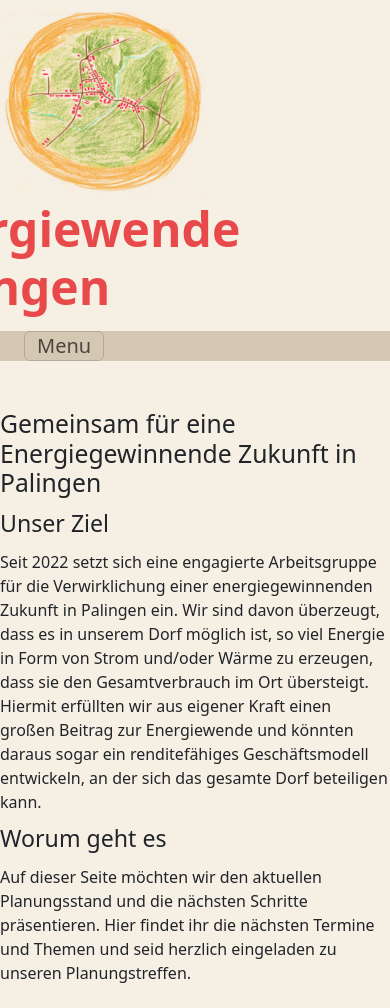
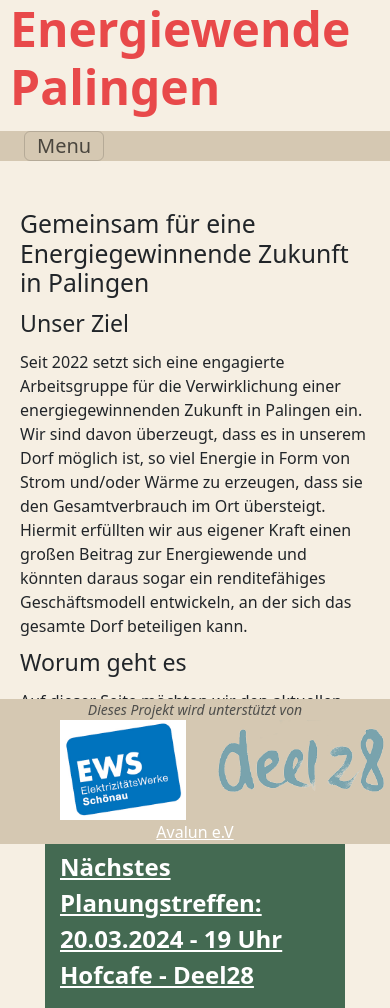
Before and after one commit to energiewende-palingen/website, an Eleventy site: page src/index.html in a window 390 px wide. Shown: the top 1008 px of the page. Built offline with nearby package versions, Linux system fonts and the light colour scheme; Eleventy itself is replaced by a stand-in of ours; files that its build step writes are made by us from their sources; what common-tags would draw is missing.

Commit message:
add supporter, better mobile support

```diff
--- /dev/null
+++ b/src/_includes/footer.html
@@ -0,0 +1,16 @@
+<div class="clear"></div>
+<footer class="bg-body-tertiary text-center text-lg-start fixed-bottom">
+	<div class="col small text-center text-muted fst-italic dark-bg"> Dieses Projekt wird unterstützt von</div>
+	<div class="row dark-bg">
+		<div class="col"></div>
+		<a class="col" href="https://www.ews-schoenau.de/" target="_blank" rel="noopener noreferrer"><img class="logo-support" src="/assets/images/logo_ews.jpeg"/></a>
+		<a class="col" href="http://www.deel28.de/" target="_blank" rel="noopener noreferrer"><img class="logo-support" src="/assets/images/deel28-logo.png" /></a>
+		<a class="col link" href="https://www.avalun-ev.de/" target="_blank" rel="noopener noreferrer"><div class="" >Avalun e.V</div></a>
+	</div>
+	<!--
+	<div class="text-center p-3" style="background-color: rgba(0, 0, 0, 0.05);">
+	  © 2020 Copyright:
+	  <a class="text-body" href="https://mdbootstrap.com/">MDBootstrap.com</a>
+	</div>
+	-->
+  </footer>
--- a/src/_includes/layouts/base.html
+++ b/src/_includes/layouts/base.html
@@ -11,8 +11,11 @@
 	{% include "navbar.html"%}
 
 	{% block content %}
+	<article class="page_content"></article>
 		{{ content | safe }}
+	</article>
 	{% endblock %}
 
+	{% include "footer.html" %}
 </body>
 </html>
--- a/src/_includes/layouts/pages.html
+++ b/src/_includes/layouts/pages.html
@@ -5,7 +5,5 @@
 {% endblock %}
 
 {% block content %}
-	<article class="page_content">
-		{{ content | safe }}
-	</article>
+	{{ content | safe }}
 {% endblock %}
--- a/src/_includes/navbar.html
+++ b/src/_includes/navbar.html
@@ -1,5 +1,5 @@
 <!-- Navigation-->
-<nav class="navbar navbar-expand-lg navbar-light" id="mainNav">
+<nav class="navbar navbar-expand-lg navbar-light dark-bg link" id="mainNav">
 	<div class="container px-4 px-lg-5">
 		<button class="navbar-toggler" type="button" data-bs-toggle="collapse" data-bs-target="#navbarResponsive" aria-controls="navbarResponsive" aria-expanded="false" aria-label="Toggle navigation">
 			Menu
--- a/src/css/global.css
+++ b/src/css/global.css
@@ -9,6 +9,16 @@ h1,h2,h3{
 	margin-top: 0.5em;
 	margin-bottom: 0.5em;
 }
+
+@media (min-width: 601px){
+	.headline{
+		margin: auto;
+		font-weight: bold;
+		font-size: 3em;
+		margin-left: -100px;
+	}
+}
+
 .headerImage{
 
 	display: block;
@@ -19,12 +29,18 @@ h1,h2,h3{
 
 }
 
-.headline{
-	margin: auto;
-	font-weight: bold;
-	font-size: 3em;
-	margin-left: -100px;
-}
+@media (max-width: 600px) {
+	.headerImage {
+	  display: none;
+	}
+
+	.headline {
+		margin: auto;
+		font-weight: bold;
+		font-size: 3em;
+		margin-left: 10px;
+	}
+ }
 
 .btn-primary{
 
@@ -52,11 +68,29 @@ h1,h2,h3{
 	color: #ffffff;
 }
 
+.dark-bg{
+	background-color: #d5c8b2;
+}
+
+.clear{
+	height: 200px;
+}
+
 .navbar{
-	background-color: #d5c8b2;
 	--bs-navbar-padding-y: 0em !important;
 	margin-top: 1em;
 	margin-bottom: 3em;
-	/* background-color: #446a52; */
+
+}
+
+.link{
 	--bs-nav-link-color: #ffffff !important;
+	color: #ffffff;
 }
+
+.logo-support {
+	max-width:180px;
+  	max-height:100px;
+  	width: auto;
+  	height: auto;
+}
--- a/src/css/pages.css
+++ b/src/css/pages.css
@@ -2,3 +2,12 @@
 	max-width: 960px;
 	margin: 0 auto;
 }
+
+@media (max-width: 960px){
+	.page_content {
+		max-width: 960px;
+		margin: 0 auto;
+		padding-left: 20px;
+		padding-right: 20px;
+	}
+}
```
Also changed, not shown: src/_includes/layouts/poll.html (line endings or trailing spaces), src/assets/images/deel28-logo.png (added), src/assets/images/logo_ews.jpeg (added).
